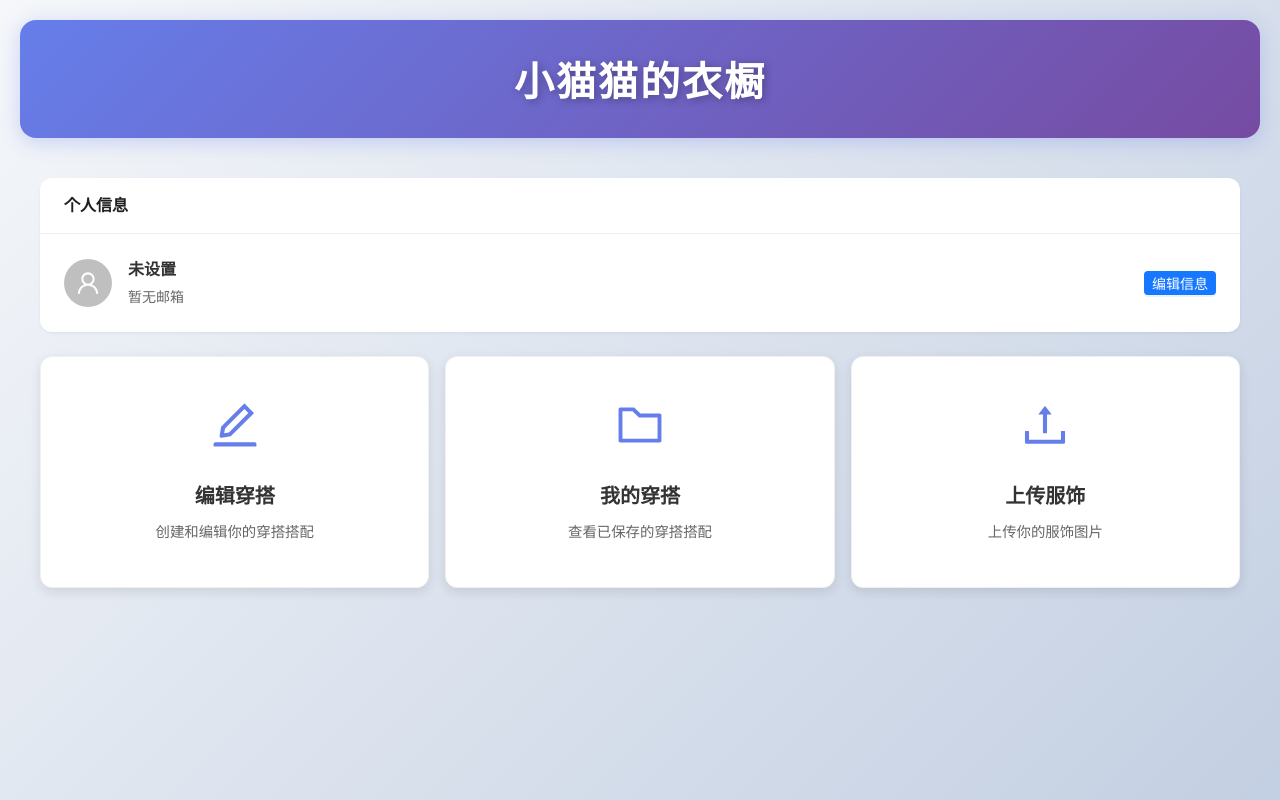
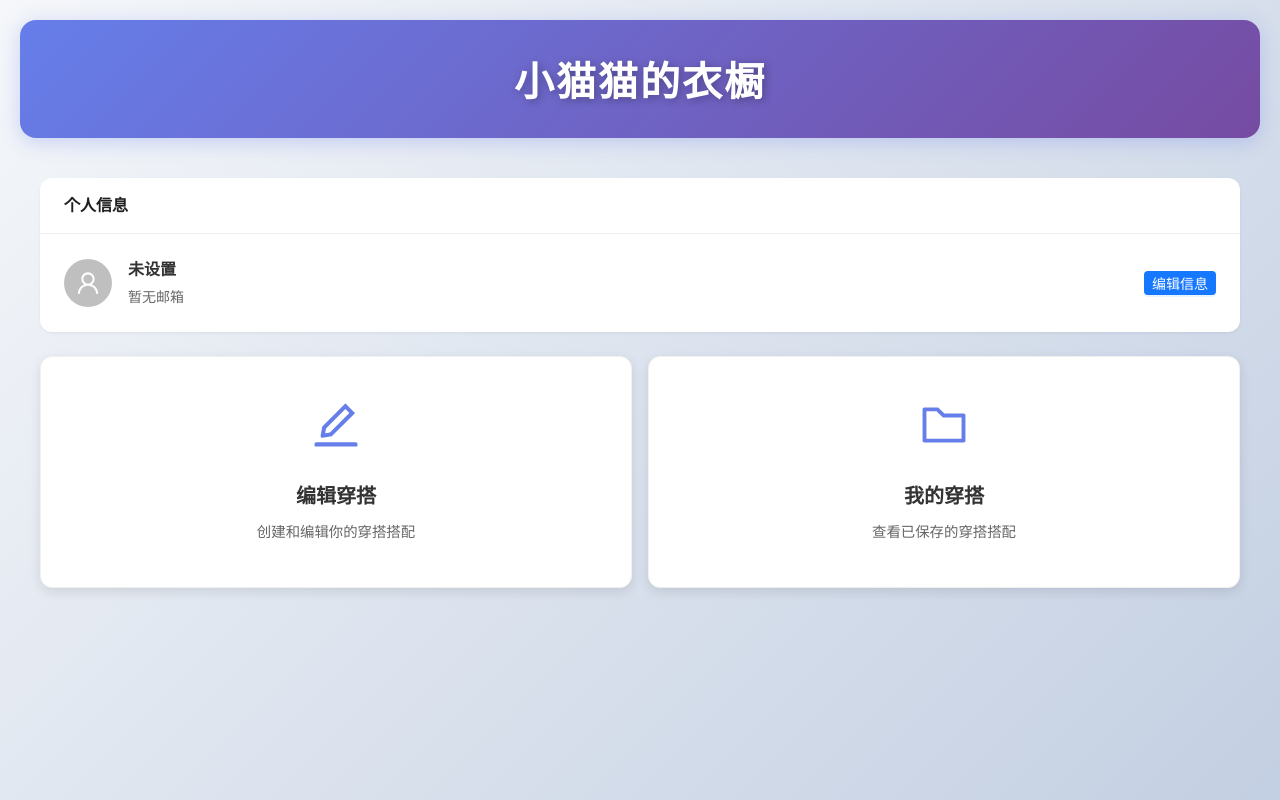
Before and after one commit to Lightningdie/clothes-change, a React (Create React App) app: page / in a window 1280 px wide. Built offline with nearby package versions, Linux system fonts and the light colour scheme.

Commit message:
refactor: 移除主界面上传服饰功能卡片
- 上传功能已集成到编辑界面
- 调整功能卡片布局为两列

```diff
--- a/src/pages/HomePage.tsx
+++ b/src/pages/HomePage.tsx
@@ -1,6 +1,6 @@
 import React from 'react';
 import { Card, Row, Col, Button, Avatar } from 'antd';
-import { UserOutlined, EditOutlined, FolderOutlined, UploadOutlined } from '@ant-design/icons';
+import { UserOutlined, EditOutlined, FolderOutlined } from '@ant-design/icons';
 import { useNavigate } from 'react-router-dom';
 import { getUserInfo } from '../utils/storage';
 import './HomePage.css';
@@ -36,7 +36,7 @@ export default function HomePage() {
 
         {/* 功能卡片 */}
         <Row gutter={[16, 16]} className="FunctionCards">
-          <Col xs={24} sm={12} lg={8}>
+          <Col xs={24} sm={12} lg={12}>
             <Card
               hoverable
               className="FunctionCard"
@@ -50,7 +50,7 @@ export default function HomePage() {
             </Card>
           </Col>
 
-          <Col xs={24} sm={12} lg={8}>
+          <Col xs={24} sm={12} lg={12}>
             <Card
               hoverable
               className="FunctionCard"
@@ -63,20 +63,6 @@ export default function HomePage() {
               </div>
             </Card>
           </Col>
-
-          <Col xs={24} sm={12} lg={8}>
-            <Card
-              hoverable
-              className="FunctionCard"
-              onClick={() => navigate('/upload')}
-            >
-              <div className="FunctionCardContent">
-                <UploadOutlined className="FunctionIcon" />
-                <h3>上传服饰</h3>
-                <p>上传你的服饰图片</p>
-              </div>
-            </Card>
-          </Col>
         </Row>
       </div>
     </div>
```
